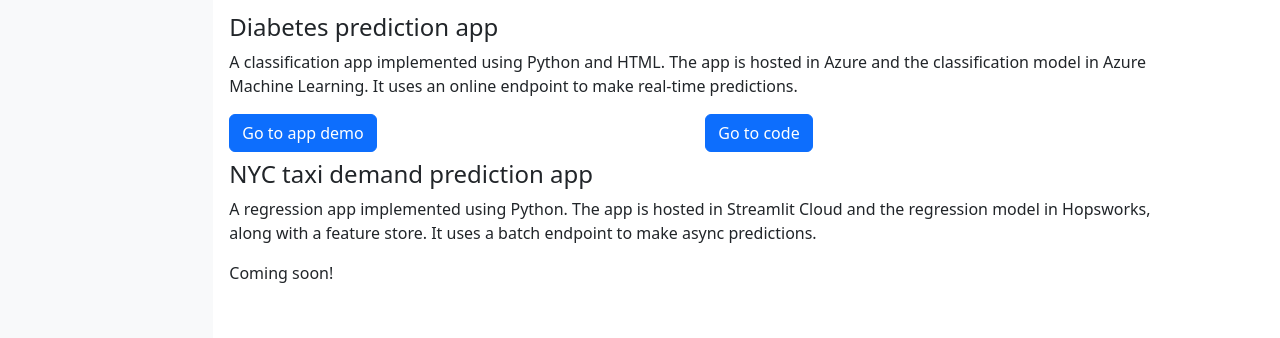
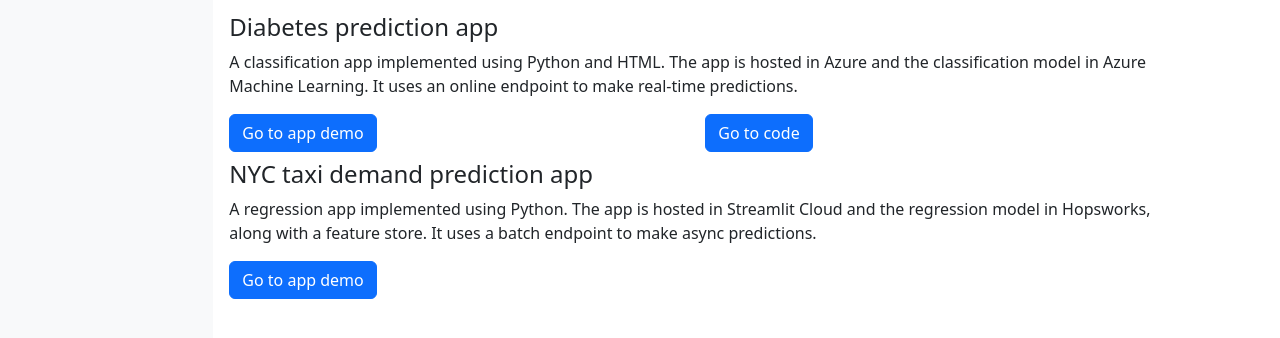
Before and after one commit to camontanezp/camontanezp.github.io, a plain HTML site: page index.html in a window 1280 px wide. Shown: the part 294-632 px from the top of the page. Drawn offline with nearby package versions, Linux system fonts and the light colour scheme.

Commit message:
Add taxi demand pred demo

```diff
--- a/index.html
+++ b/index.html
@@ -96,11 +96,10 @@
             </p>
             <div class="row">
               <div class="col">
-                <p>Coming soon!</p>
-                <!-- <a class="btn btn-primary" href="https://camontanezp-taxi-demand-predictor.streamlit.app/"
+                <a class="btn btn-primary" href="https://youtu.be/RLUw39hifa0"
                   target="_blank">Go
                   to
-                  app</a> -->
+                  app demo</a>
               </div>
             </div>
           </div>
```
